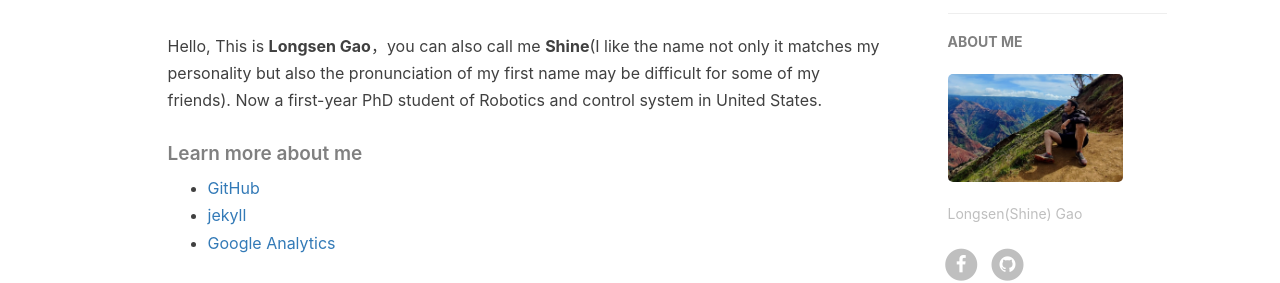
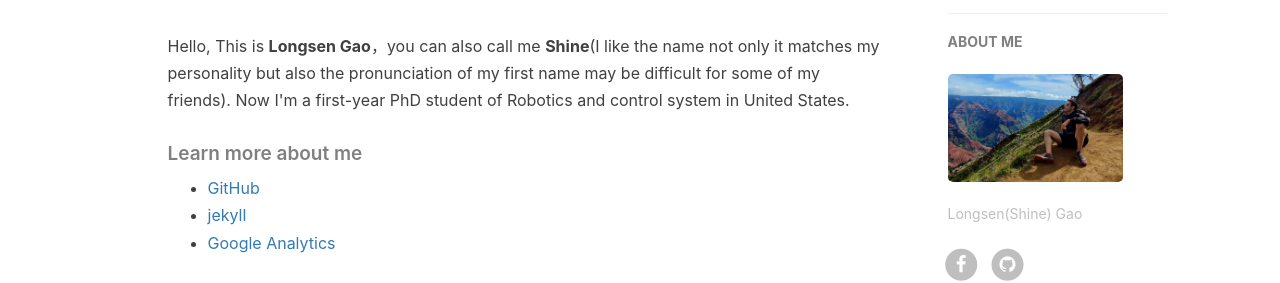
Before and after one commit to gaolongsen/gaolongsen.github.io, a Jekyll site: the page built from about.html, in a window 1280 px wide. Shown: the part 584-867 px from the top of the page. Built offline with Jekyll 4.4.1, drawn with Linux system fonts in a browser that asks for light colours; nearby versions of some CDN libraries; comment, search, counter and statistics services are not loaded.

```diff
--- a/about.html
+++ b/about.html
@@ -18,7 +18,7 @@ header-img: "img/Forme.jpg"
     <blockquote><p>Never Settle<br>
     Never Down</p></blockquote>
     <p>Introduce myself.</p>
-    <p>Hello, This is <strong>Longsen Gao</strong>，you can also call me <strong>Shine</strong>(I like the name not only it matches my personality but also the pronunciation of my first name may be difficult for some of my friends). Now a first-year PhD student of Robotics and control system in United States.</p>
+    <p>Hello, This is <strong>Longsen Gao</strong>，you can also call me <strong>Shine</strong>(I like the name not only it matches my personality but also the pronunciation of my first name may be difficult for some of my friends). Now I'm a first-year PhD student of Robotics and control system in United States.</p>
 
 
 
```
